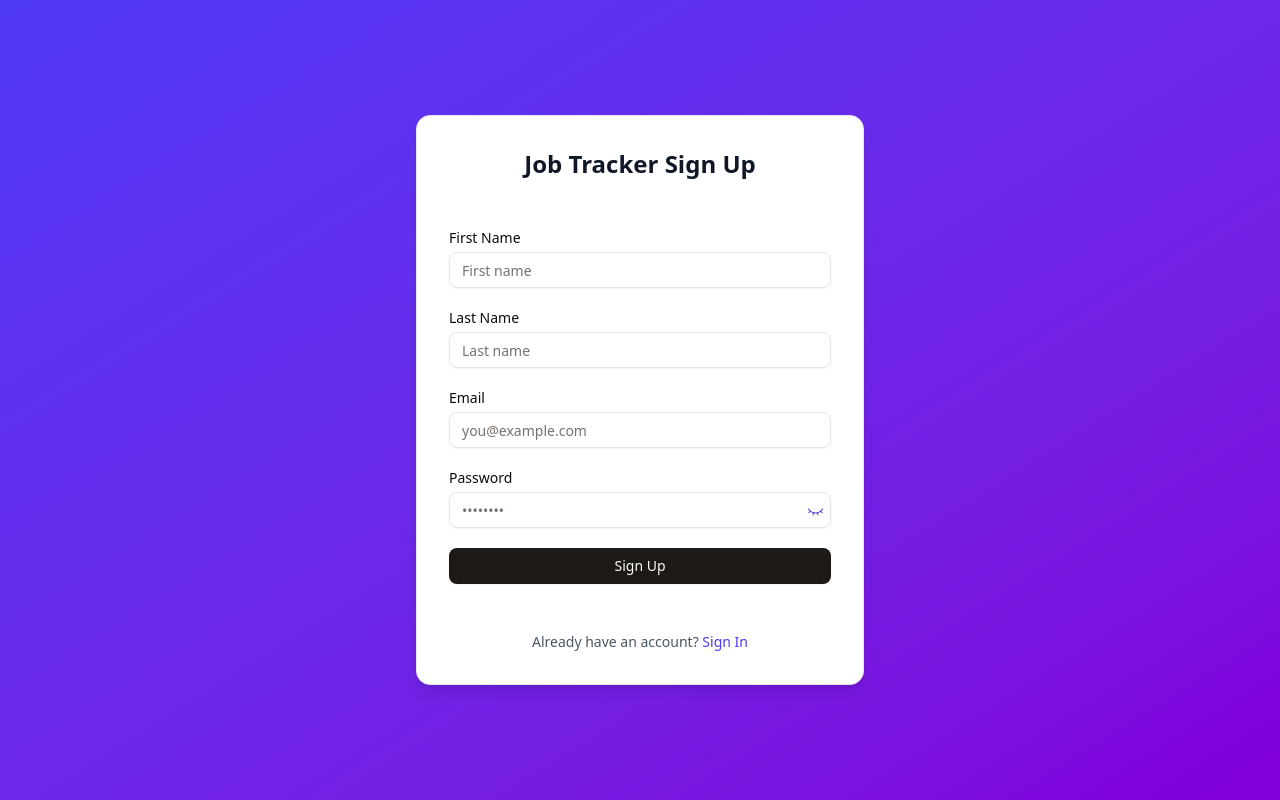
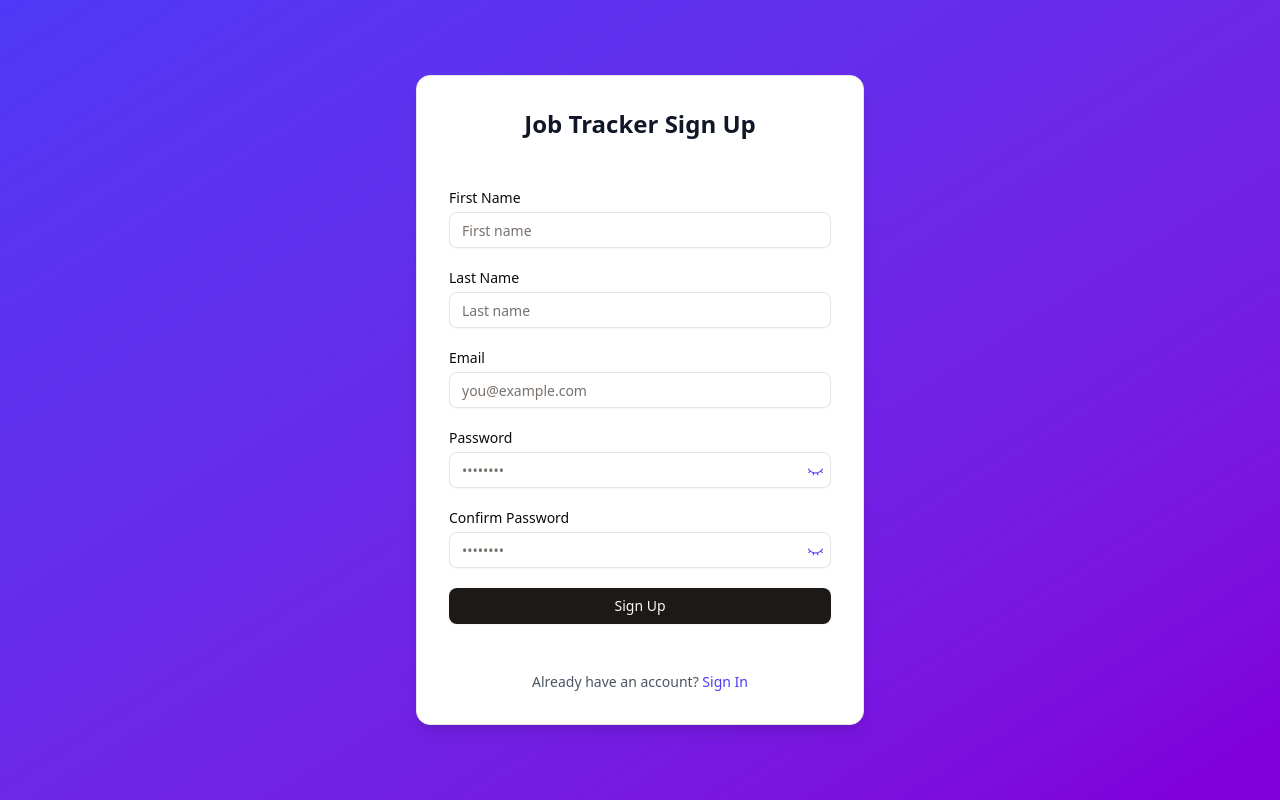
Before and after one commit to gg9192/job-app-tracker, a Next.js app: page /sign-up in a window 1280 px wide. Built offline with nearby package versions, Linux system fonts and the light colour scheme.

Commit message:
LOGIN: added password confirmation for register

```diff
--- a/src/app/sign-up/page.tsx
+++ b/src/app/sign-up/page.tsx
@@ -6,7 +6,18 @@ import { Button } from "@/components/ui/button";
 import { Input } from "@/components/ui/input";
 import { Label } from "@/components/ui/label";
 import { Card } from "@/components/ui/card";
-import { userSchema, UserSchema } from "@/lib/validators/user";
+import { userSchema, UserSchema } from "@/lib/validators/user"; // Assuming userSchema is still used for the base UserSchema type
+import { z } from "zod";
+
+export const clientUserSchema = userSchema.extend({
+  confirmPassword: z.string(),
+}).refine((data) => data.password === data.confirmPassword, {
+  path: ["confirmPassword"],
+  message: "Passwords do not match",
+});
+
+export type ClientUserSchema = z.infer<typeof clientUserSchema>;
+
 
 function PasswordInput(props: React.ComponentProps<typeof Input> & { label: string; error?: string }) {
   const [show, setShow] = useState(false);
@@ -36,12 +47,13 @@ export default function SignUpPage() {
     register,
     handleSubmit,
     formState: { errors },
-  } = useForm<UserSchema>({
-    resolver: zodResolver(userSchema),
+  } = useForm<ClientUserSchema>({ // Changed to ClientUserSchema
+    resolver: zodResolver(clientUserSchema), // Changed to clientUserSchema
   });
 
-  const onSubmit = (data: UserSchema) => {
+  const onSubmit = (data: ClientUserSchema) => { // Changed to ClientUserSchema
     console.log(data);
+    // Here you would typically send the data to your backend
   };
 
   return (
@@ -85,6 +97,13 @@ export default function SignUpPage() {
             {...register("password")}
             error={errors.password?.message}
           />
+          <PasswordInput
+            id="confirmPassword"
+            label="Confirm Password"
+            placeholder="••••••••"
+            {...register("confirmPassword")} // Added confirmPassword
+            error={errors.confirmPassword?.message} // Added error handling for confirmPassword
+          />
           <Button type="submit" className="w-full">
             Sign Up
           </Button>
```
